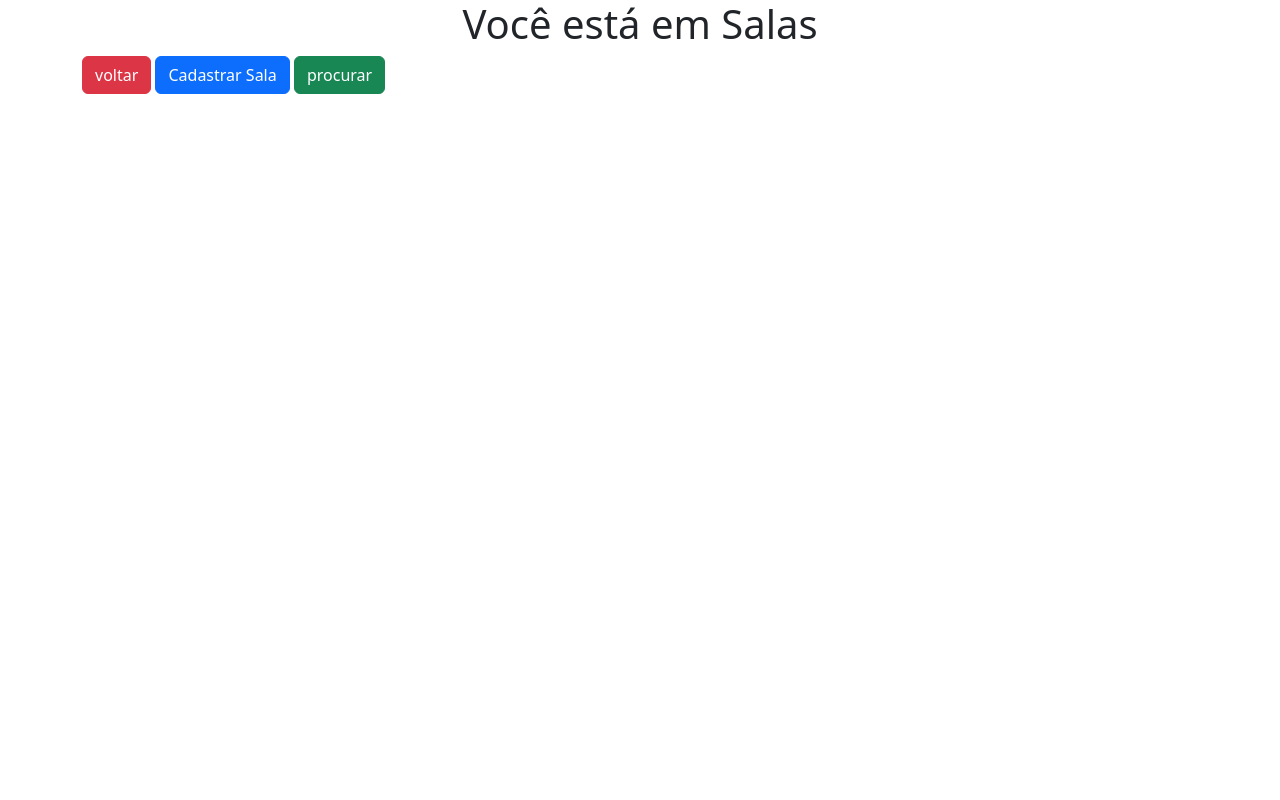
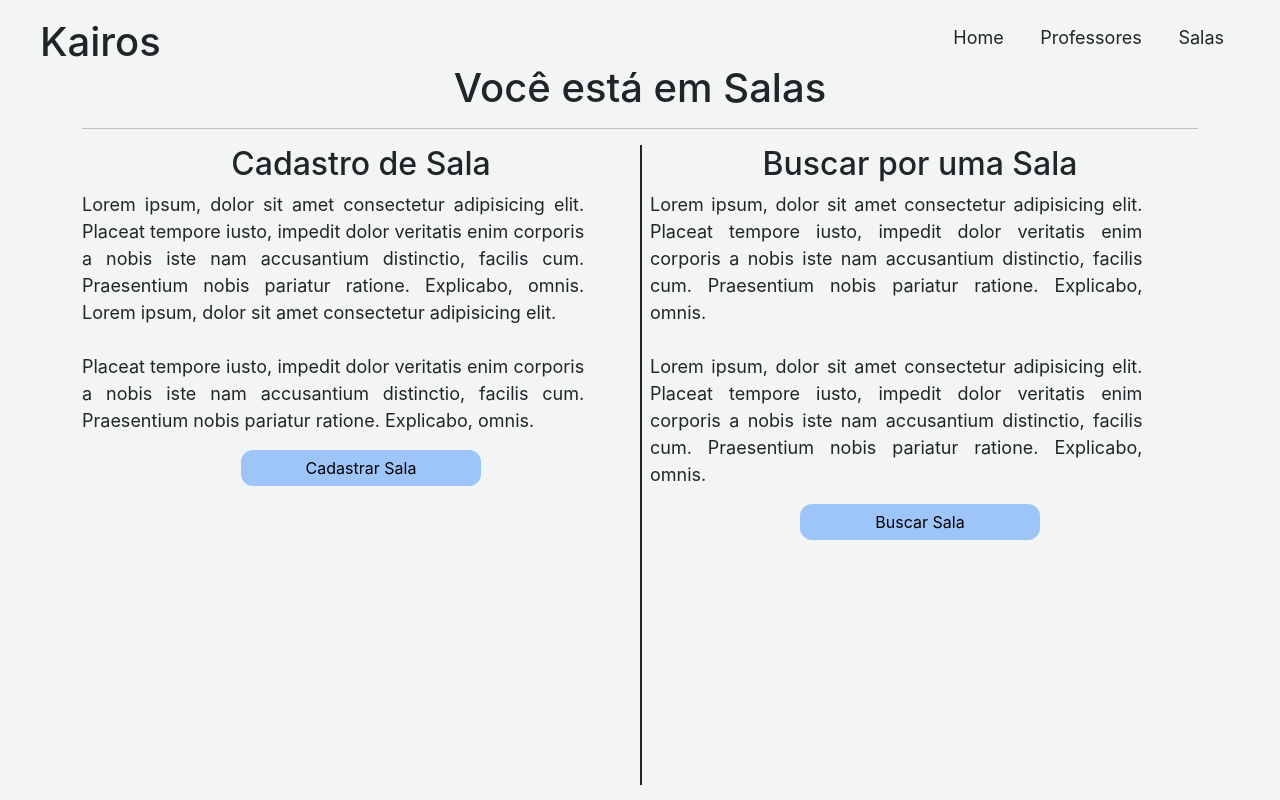
Before and after one commit to JoaoLucasMoraisOrtiz/horariosEtec, a PHP site: page /pages/salas.html in a window 1280 px wide. Run offline with PHP 8.4, Linux system fonts and the light colour scheme; some libraries are stand-ins or nearby versions.

Commit message:
Criacao do header, alteracao do estilo de todos os botoes e preenchimento das partes em braco em salas

```diff
--- a/src/css/salas.css
+++ b/src/css/salas.css
@@ -1,11 +1,82 @@
-@import "../bootstrap-5.2.0/css/bootstrap.css";
-span {
+span
+{
     border-radius: 16px;
     width: fit-content;
     background-color: rgba(01, 00, 00, 00);
 }
 
-.scroolArea {
+.scroolArea
+{
     overflow-y:scroll;
     width: 20vh;
 }
+
+.btn-procurar
+{
+    justify-content: space-between;
+    width: 100%;
+    display: flex;
+}
+
+.btn-buscar, .btn-cadastrar
+{
+    background-color: rgba(136, 185, 249, 0.79);
+    border: none;
+    border-radius: 1.5vh;
+    width: 30vh;
+    height: 4.5vh;
+    color: black;
+    display: block;
+    margin-left: auto;
+    margin-right: auto;
+}
+
+.btn-buscar:hover
+{
+    font-weight: bold;
+}
+
+.btn-cadastrar:hover{
+    font-weight: bold;
+
+}
+
+.box
+{
+    width: 50%;
+    float: left;
+    height: 40vh;
+}
+
+@media only screen and (max-height: 700px) {
+    .box {
+      height: 120vh;
+    }
+  }
+
+
+@media only screen and (max-height: 920px) {
+    .box {
+      height: 80vh;
+    }
+  }
+
+.linha-vertical
+{
+    border-left: 2px solid;
+    box-sizing: border-box;
+
+}
+
+p
+{
+    text-align: justify;
+    width: 90%;
+    font-size: large;
+}
+
+
+.p-buscar{
+    text-align: justify;
+    padding-left: 1vh;
+}
--- /dev/null
+++ b/src/css/style.css
@@ -0,0 +1,42 @@
+@import "../bootstrap-5.2.0/css/bootstrap.css";
+body {
+  font-family: -apple-system, BlinkMacSystemFont, 'Segoe UI', Roboto, Helvetica,
+    Arial, sans-serif;
+}
+#navbarSupportedContent {
+  display: inline;
+}
+
+header
+{
+    width: 100%;
+    display: flex;
+    justify-content: space-between;
+    padding: 1vh 5vh;
+    align-items: center;
+    position: fixed;
+    z-index: 999;
+}
+
+li
+{
+  list-style: none;
+  display: inline-block;
+  margin: 2vh;
+  font-size: large;
+}
+
+li:hover
+{
+    font-weight: bold;
+}
+
+body
+{
+    background-color: rgb(243, 245, 244);
+}
+
+.title{
+    text-align: center;
+    padding-top: 8vh;
+  }
--- a/src/pages/salas.html
+++ b/src/pages/salas.html
@@ -8,6 +8,7 @@
 
     <!-- css da página + bootstrap -->
     <link rel="stylesheet" href="../css/salas.css">
+    <link rel="stylesheet" href="../css/style.css" />
 
     <!-- bibliotecas jquery -->
     <script src="https://code.jquery.com/jquery-3.4.1.min.js"></script>
@@ -28,16 +29,48 @@
 </head>
 
 <body>
+    <header>
+    <h1>Kairos</h1>
+            <ul id="rodape">
+            <li><a class="nav-link" href="./index.html">Home</a></li>
+            <li><a class="nav-link" href="./professores.html">Professores</a></li>
+            <li><a class="nav-link" href="./salas.html">Salas</a></li>
+        </ul>
+    </header>
     <div class="container">
-        <h1 class="text-center">Você está em Salas</h1>
-        <a href="./index.html" class="btn btn-danger">voltar</a>
+        <h1 class="title">Você está em Salas</h1>
+        <hr>
+        <!-- <a href="./index.html" class="btn btn-danger">voltar</a> -->
 
-        <!-- Button trigger modal -->
-        <button type="button" class="btn btn-primary" data-toggle="modal" data-target="#newClassModal">
+        <div class="box">
+            <h2 class="text-center">Cadastro de Sala</h2>
+            <p>
+                Lorem ipsum, dolor sit amet consectetur adipisicing elit.
+                Placeat tempore iusto, impedit dolor veritatis enim corporis a nobis iste nam accusantium distinctio,
+                facilis cum. Praesentium nobis pariatur ratione. Explicabo, omnis.
+                Lorem ipsum, dolor sit amet consectetur adipisicing elit. <br><br>
+                Placeat tempore iusto, impedit dolor veritatis enim corporis a nobis iste nam accusantium distinctio,
+                facilis cum. Praesentium nobis pariatur ratione. Explicabo, omnis.
+            </p>
+            <!-- Button trigger modal -->
+            <button type="button" class="btn-cadastrar" data-toggle="modal" data-target="#newClassModal">
             Cadastrar Sala
-        </button>
+            </button>
 
-        <button type="button" class="btn btn-success" data-toggle="modal" data-target="#querryField"> procurar </button>
+        </div>
+        <div class="box linha-vertical">
+            <h2 class="text-center">Buscar por uma Sala</h2>
+            <p class="p-buscar">
+                Lorem ipsum, dolor sit amet consectetur adipisicing elit.
+                Placeat tempore iusto, impedit dolor veritatis enim corporis a nobis iste nam accusantium distinctio,
+                facilis cum. Praesentium nobis pariatur ratione. Explicabo, omnis. <br><br>
+                Lorem ipsum, dolor sit amet consectetur adipisicing elit.
+                Placeat tempore iusto, impedit dolor veritatis enim corporis a nobis iste nam accusantium distinctio,
+                facilis cum. Praesentium nobis pariatur ratione. Explicabo, omnis.
+            </p>
+            <button type="button" class="btn-buscar" data-toggle="modal" data-target="#querryField"> Buscar Sala </button>
+
+        </div>
 
         <!-- Modal create-->
         <div class="modal fade" id="newClassModal" tabindex="-1" role="dialog" aria-labelledby="newClassModalLabel"
@@ -45,7 +78,7 @@
             <div class="modal-dialog" role="document">
                 <div class="modal-content">
                     <div class="modal-header">
-                        <h5 class="modal-title" id="newClassModalLabel">Modal title</h5>
+                        <h5 class="modal-title" id="newClassModalLabel">Cadastro de Sala</h5>
                     </div>
                     <div class="modal-body" id="newClassModalBody">
                         <p>Nome da classe <input type="text" name="nCName" id="nCName" class="form-control"></p>
@@ -60,15 +93,15 @@
                             <div id="subjects">
                                 <div id="codeClass">
                                     <p>código da matéria <input type="number" name="sub1code" id="sub1code"
-                                            class="form-controll" placeholder="ex: 1"> <button class="btn btn-danger"
-                                            onclick="verifyId('sub1code')">verificar</button></p>
+                                            class="form-controll" placeholder="ex: 1"> <button class="btn btn-info"
+                                            onclick="verifyId('sub1code')">Verificar</button></p>
                                 </div>
                             </div>
                         </div>
                     </div>
                     <div class="modal-footer">
-                        <button type="button" class="btn btn-secondary" data-dismiss="modal">Fechar</button>
-                        <button type="button" class="btn btn-primary" onclick="sendRoom()">Cadastrar Sala</button>
+                        <button type="button" class="btn btn-danger" data-dismiss="modal">Fechar</button>
+                        <button type="button" class="btn btn-success" onclick="sendRoom()">Cadastrar Sala</button>
                     </div>
                 </div>
             </div>
@@ -94,7 +127,7 @@
 
                                 <!-- Select da busca Geral -->
                                 <select name="generalQuerry" class="form-select collapse" id="generalQuerry">
-                                    <option value='0' selected></option>
+                                    <option value='0' selected>-- Selecione uma Opção --</option>
                                     <option value="classroom">Salas</option>
                                     <option value="commun">Matérias de Nucleo Comum</option>
                                     <option value="course">Matérias de Cursos Tecnicos</option>
@@ -123,8 +156,10 @@
                                     </select>
                                 </div>
                                 <hr>
-                                <div class="d-flex flex-row-reverse">
-                                    <button class="btn btn-success" onclick="openQuerry()"> Pesquisar </button>
+                                <!-- <div class="d-flex flex-row-reverse"> -->
+                                <div class="btn-procurar">
+                                    <a href="./salas.html" class="btn btn-danger">Cancelar</a>
+                                    <button class="btn btn-success" onclick="openQuerry()">Buscar</button>
                                 </div>
                             </div>
                             <div class="col3">
```
Also changed, not shown: src/css/index.css (+37 -1 lines), src/css/professores.css (added, +13 -0 lines), src/pages/index.html (+32 -8 lines), src/pages/professores.html (+16 -5 lines), src/img/logoKairos.jpg (added).
